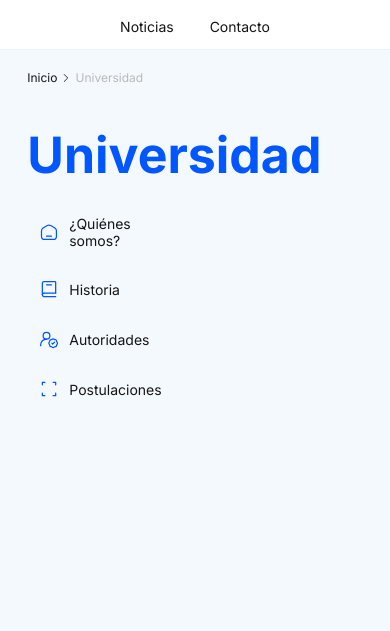
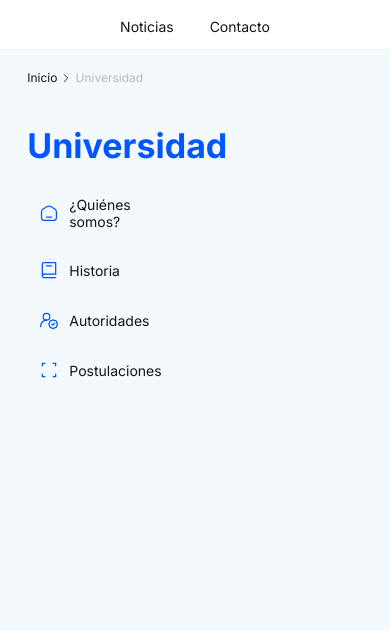
Before and after one commit to fedelpech/final-coderhouse, a website: page assets/pages/universidad.html in a window 390 px wide. Shown: the part 130-761 px from the top of the page. Drawn offline with Linux system fonts and the light colour scheme.

Commit message:
testing media queries

```diff
--- a/sass/views/_universidad.scss
+++ b/sass/views/_universidad.scss
@@ -53,3 +53,11 @@
 }
 
 /* finish */
+
+/* media queries */
+
+@media (max-width: 992px) {
+    .university .university__content h1 {
+        font-size: map-get($sizes, h1-rp2);
+    }
+}
```
Also changed, not shown: assets/css/styles.css.
